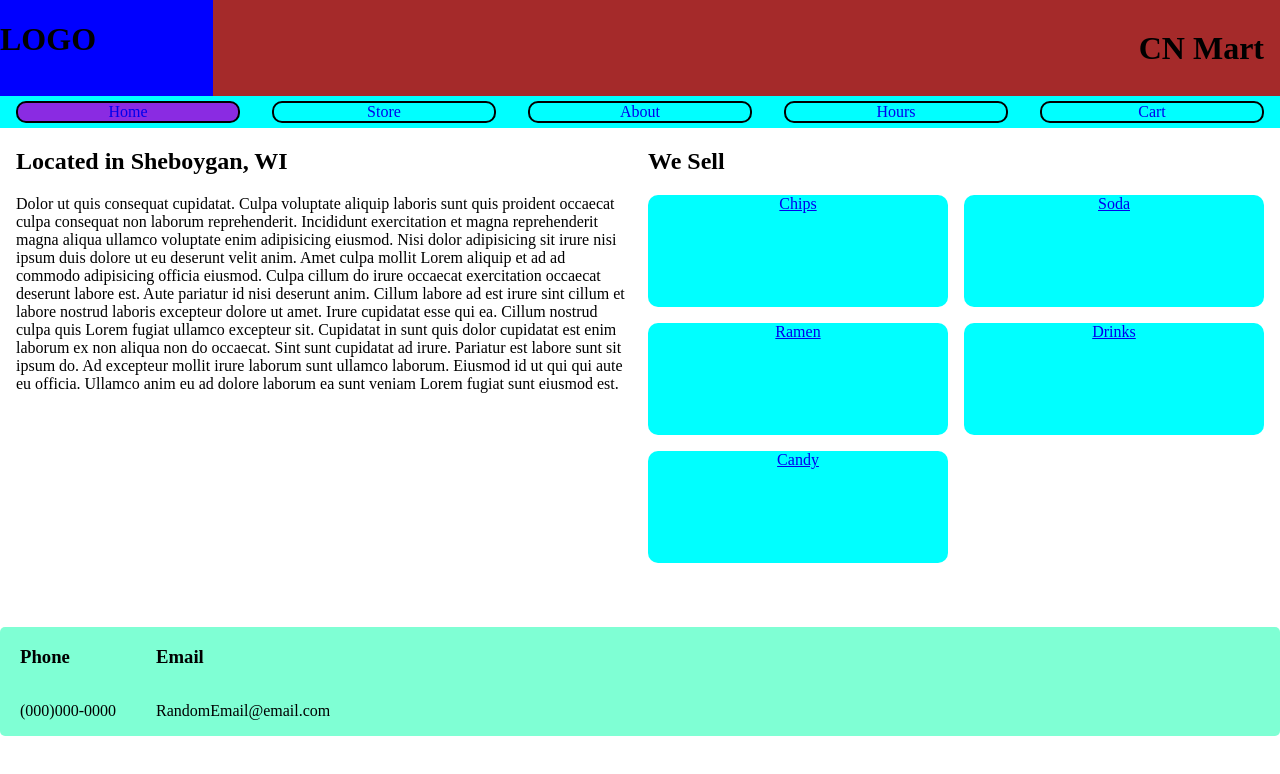
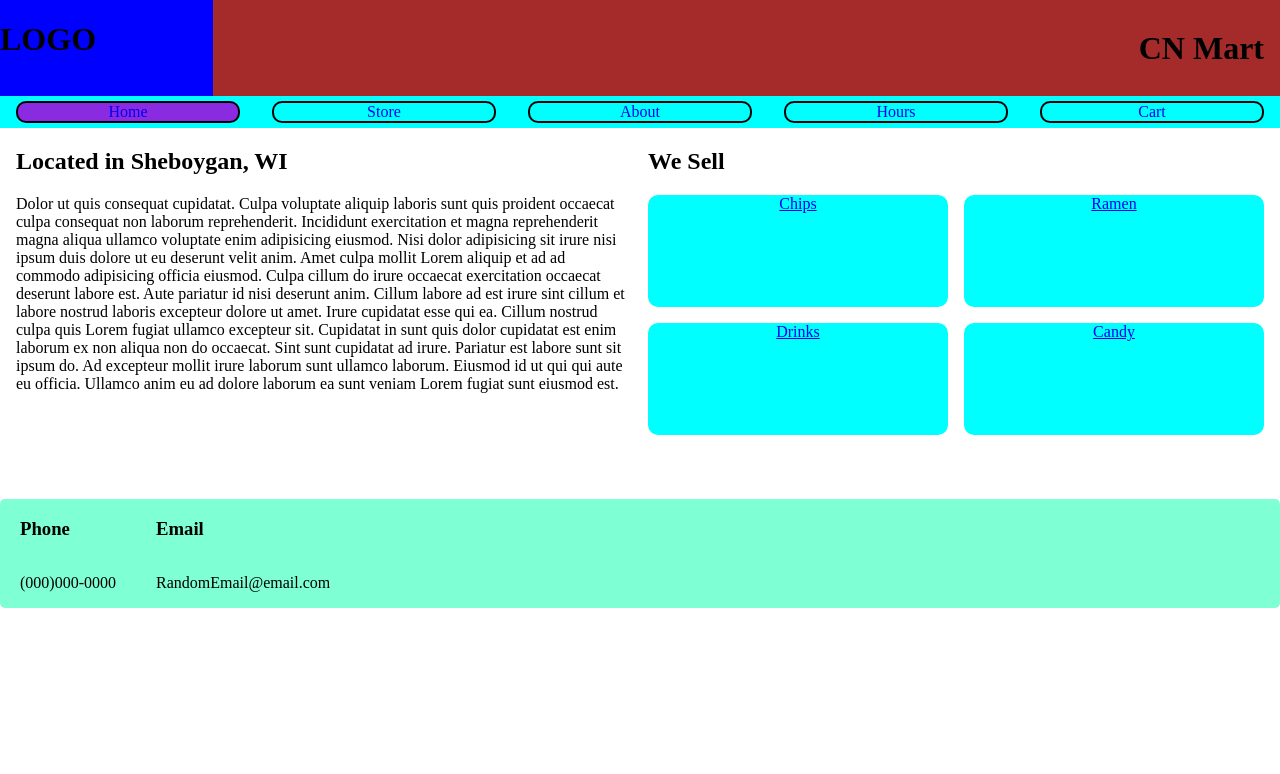
Before and after one commit to Ckher96/CN-Mart, a React (Create React App) app in the folder cn-mart-react/: page / in a window 1280 px wide. Shown: the top 774 px of the page. Built offline with nearby package versions, Linux system fonts and the light colour scheme.

Commit message:
remove soda tab from home page

```diff
--- a/cn-mart-react/src/components/Home/Home.js
+++ b/cn-mart-react/src/components/Home/Home.js
@@ -28,7 +28,6 @@ export default function Home() {
         <h2>We Sell</h2>
         <ul className={style.container}>
           <li><Link to='store/chips'>Chips</Link></li>
-          <li><Link to='store/soda'>Soda</Link></li>
           <li><Link to='store/noodles'>Ramen</Link></li>
           <li><Link to='store/drinks'>Drinks</Link></li>
           <li><Link to='store/candy'>Candy</Link></li>
```
